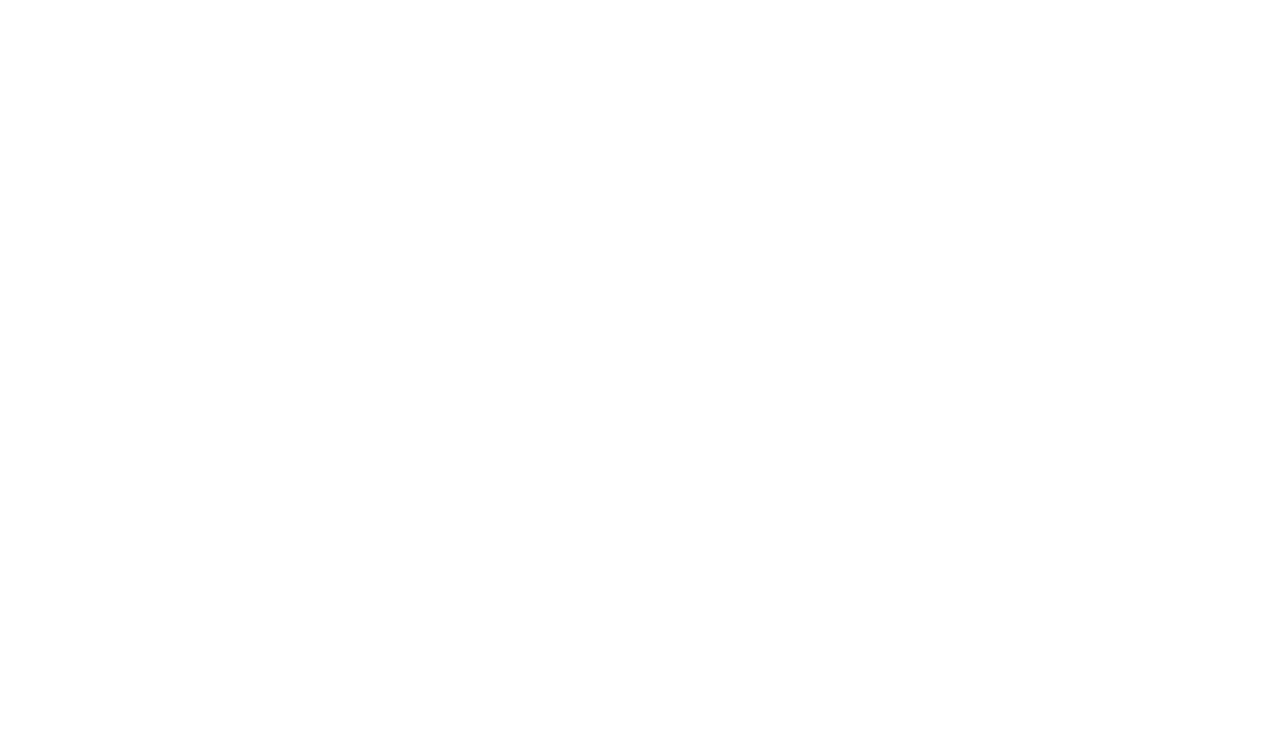
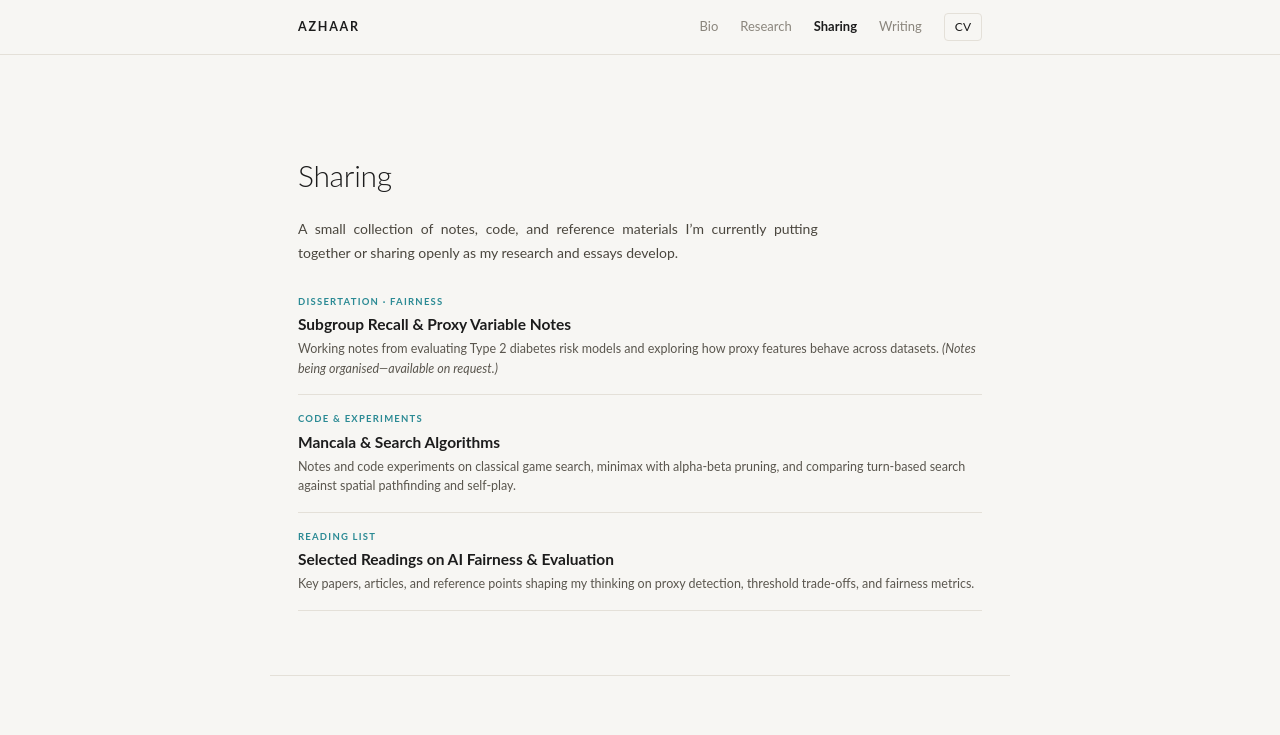
Before and after one commit to Anoor1174/azhaarn.github.io, a plain HTML site: page sharing.html in a window 1280 px wide. Drawn offline with Linux system fonts and the light colour scheme.

Commit message:
updated sharing with notes for now

```diff
--- a/sharing.html
+++ b/sharing.html
@@ -0,0 +1,73 @@
+<!DOCTYPE html>
+<html lang="en">
+<head>
+  <meta charset="utf-8">
+  <meta name="viewport" content="width=device-width, initial-scale=1">
+  <title>Sharing — Azhaar</title>
+  <link rel="stylesheet" href="style.css">
+</head>
+<body>
+  <nav class="nav">
+    <div class="wrap navin">
+      <a class="logo" href="home.html">AZHAAR</a>
+      <div class="links">
+        <a href="home.html">Bio</a>
+        <a href="research.html">Research</a>
+        <a href="sharing.html" class="on">Sharing</a>
+        <a href="writing.html">Writing</a>
+        <a class="cv" href="cv.pdf">CV</a>
+      </div>
+      <details class="mmenu">
+        <summary aria-label="Menu">&#9776;</summary>
+        <div class="mlinks">
+          <a href="home.html">Bio</a>
+          <a href="research.html">Research</a>
+          <a href="sharing.html" class="on">Sharing</a>
+          <a href="writing.html">Writing</a>
+          <a class="cv" href="cv.pdf">CV</a>
+        </div>
+      </details>
+    </div>
+  </nav>
+
+  <main>
+    <div class="wrap">
+      <h1 style="font-size: 30px; padding: 52px 0 0; margin: 0;">Sharing</h1>
+      <p class="writing-intro">
+        A small collection of notes, code, and reference materials I&rsquo;m currently putting together or sharing openly as my research and essays develop.
+      </p>
+
+      <section class="writing-list">
+        <div class="item">
+          <div class="badge">Dissertation &middot; Fairness</div>
+          <div class="h">Subgroup Recall &amp; Proxy Variable Notes</div>
+          <div class="p">
+            Working notes from evaluating Type 2 diabetes risk models and exploring how proxy features behave across datasets. <em>(Notes being organised&mdash;available on request.)</em>
+          </div>
+        </div>
+
+        <div class="item">
+          <div class="badge">Code &amp; Experiments</div>
+          <div class="h">Mancala &amp; Search Algorithms</div>
+          <div class="p">
+            Notes and code experiments on classical game search, minimax with alpha-beta pruning, and comparing turn-based search against spatial pathfinding and self-play.
+          </div>
+        </div>
+
+        <div class="item">
+          <div class="badge">Reading List</div>
+          <div class="h">Selected Readings on AI Fairness &amp; Evaluation</div>
+          <div class="p">
+            Key papers, articles, and reference points shaping my thinking on proxy detection, threshold trade-offs, and fairness metrics.
+          </div>
+        </div>
+      </section>
+    </div>
+  </main>
+
+  <footer class="foot wrap">
+
+    <span></span>
+  </footer>
+</body>
+</html>
```
Also changed, not shown: writing.html (+0 -1 lines).
